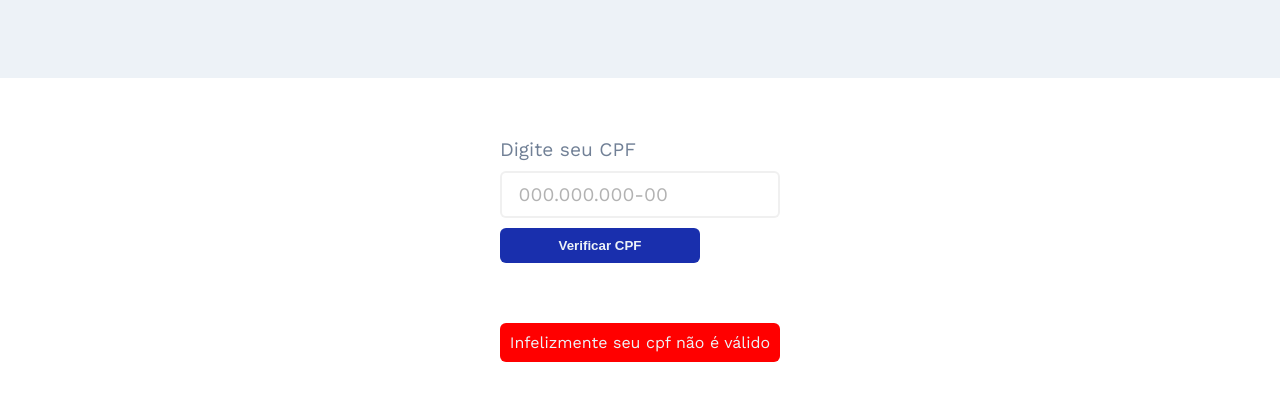
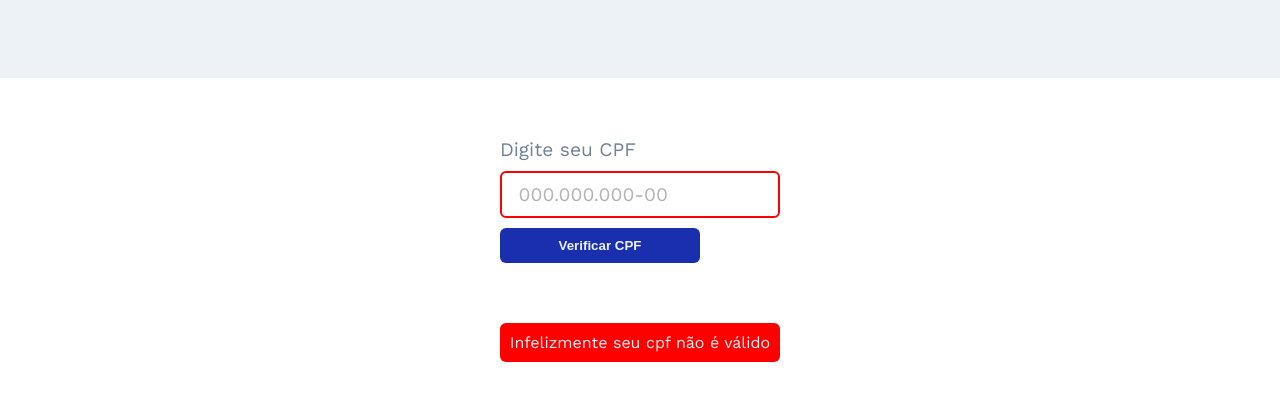
Before and after one commit to alexmuniz96/Validador-de-CPF-Javascript, a plain HTML site: page index.html in a window 1280 px wide. Both pictures are taken after a click on the button "Verificar CPF". Shown: the part 222-622 px from the top of the page. Drawn offline with nearby package versions, Linux system fonts and the light colour scheme.

Commit message:
refactor: function validacao

```diff
--- a/index.html
+++ b/index.html
@@ -27,8 +27,8 @@
     </form>
 
     <div class="alerts">
-      <span class="sucess" id="sucess">Oba, seu cpf é válido</span>
-      <span class="error" id="failed">Infelizmente seu cpf não é válido</span>
+      <span class="sucess">Oba, seu cpf é válido</span>
+      <span class="error">Infelizmente seu cpf não é válido</span>
     </div>
   </main>
 </body>
--- a/script.js
+++ b/script.js
@@ -1,4 +1,6 @@
-//cpf verificando a quantidade de digitos
+const alertSuccess = document.querySelector('.sucess')
+const alertError = document.querySelector('.error')
+const input = document.getElementById('cpf_digitado')
 
 function validaCpf(cpf) {
   console.log(cpf.length)
@@ -44,17 +46,19 @@ function validaCpf(cpf) {
 }
 
 function validacao() {
-  console.log('cpf avaliado');
-  document.getElementById('sucess').style.display = 'none'
-  document.getElementById('failed').style.display = 'none'
+  alertSuccess.style.display = 'none'
+  alertError.style.display = 'none'
+  input.style.borderColor = 'initial'
 
-  var cpf = document.getElementById('cpf_digitado').value;
+  let cpf = document.getElementById('cpf_digitado').value;
 
-  var resutadoValidacacao = validaCpf(cpf);
+  var resultadoValidacacao = validaCpf(cpf);
 
-  if (resutadoValidacacao) {
-    document.getElementById('sucess').style.display = 'block'
+  if (resultadoValidacacao) {
+    alertSuccess.style.display = 'block'
+    input.style.borderColor = 'green'
   } else {
-    document.getElementById('failed').style.display = 'block'
+    alertError.style.display = 'block'
+    input.style.borderColor = 'red'
   }
 }
```
